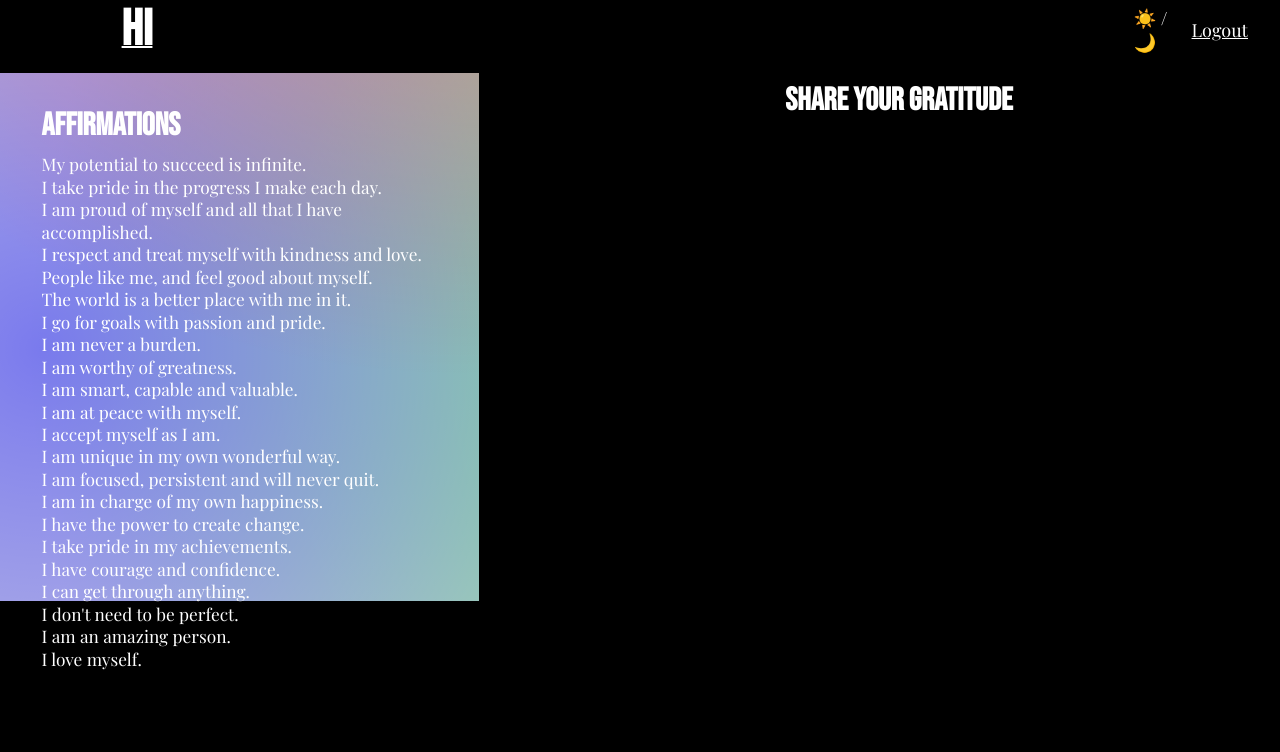
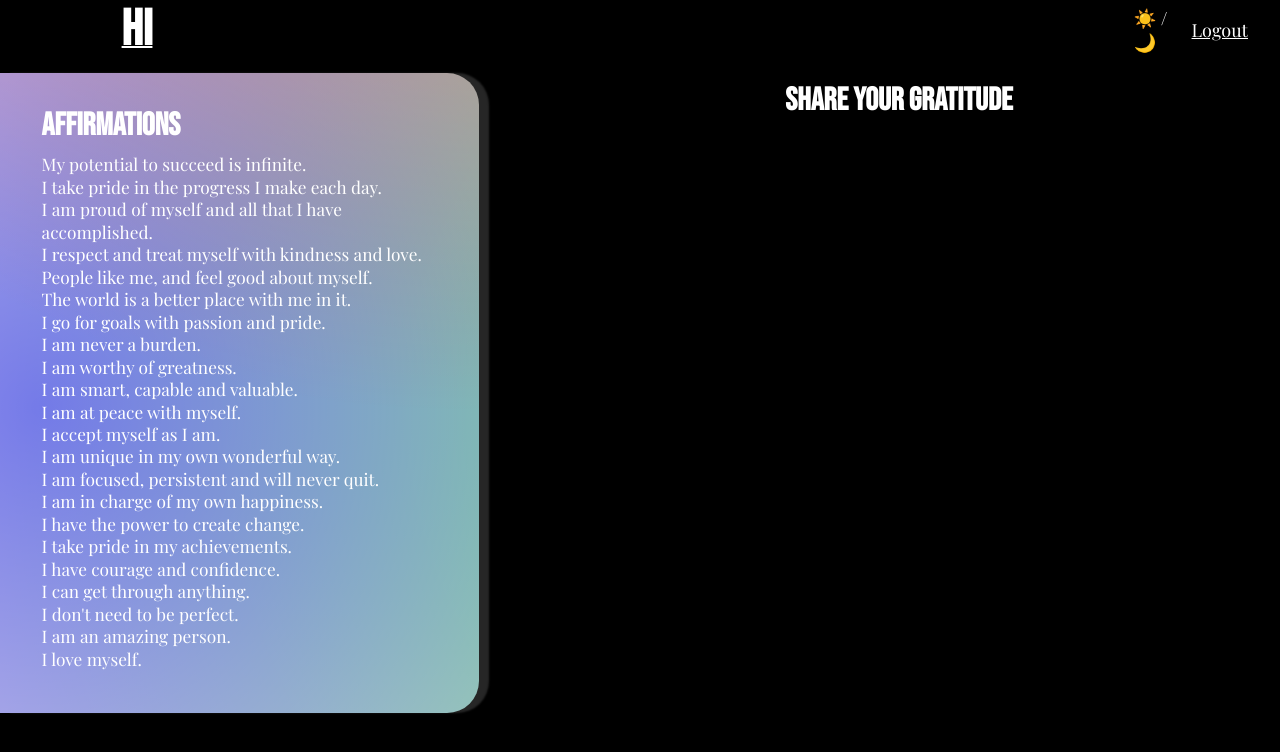
Before and after one commit to Brendonjhawkins/GratitudeJournal, a Django app: template entries/templates/entries/base.html in a window 1280 px wide. Shown: the top 752 px of the page. Run offline with Django 3.2, Linux system fonts and the light colour scheme; the template is opened without the code that fills it, so the values that code supplies are empty.

Commit message:
added shadow and border

```diff
--- a/entries/static/css/diary.css
+++ b/entries/static/css/diary.css
@@ -83,6 +83,7 @@ em {
 }
 
 .Content{
+    height: auto;
     display: flex;
 
 }
@@ -136,11 +137,14 @@ em {
 }
 
 .affirmations{
-/* color: white;  */
+color: white;
 font-size: .9rem;
-height: 66vh;
+height: 80vh;
 margin-right: 3%;
 padding: 2%;
+box-shadow: 10px 0px 2px rgba(189, 189, 189, 0.2);
+border-bottom-right-radius: 2rem;
+border-top-right-radius: 2rem;
 /* background-size: 300%;
 background:
       radial-gradient(circle at 50% 0,
```
